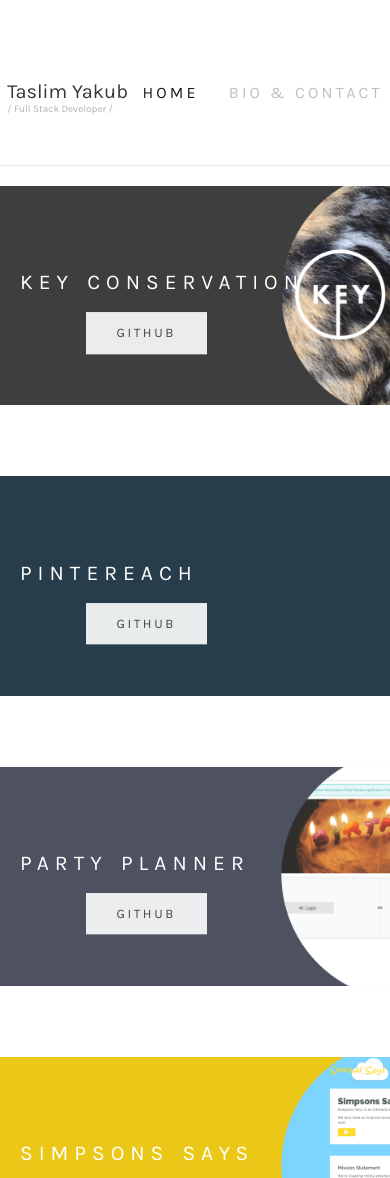
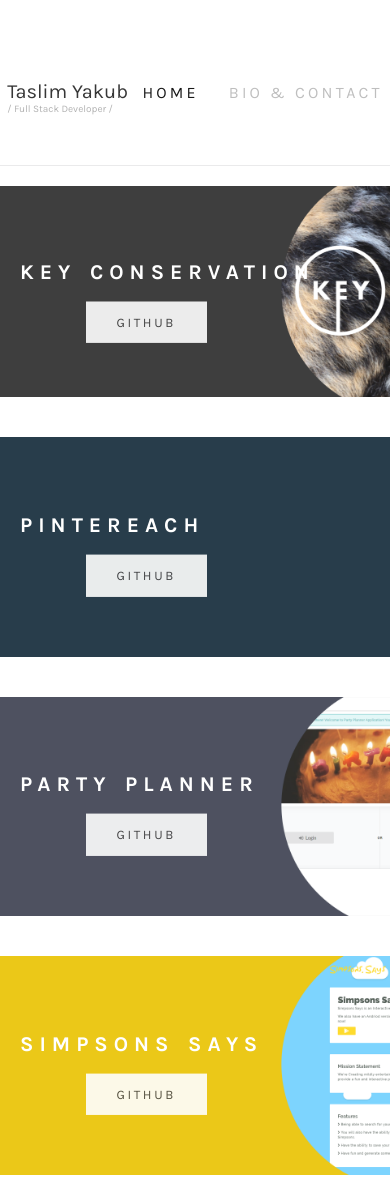
Before and after one commit to taslimy/v1, a Gatsby site: page / in a window 390 px wide. Shown: the top 1178 px of the page. Built offline with nearby package versions, Linux system fonts and the light colour scheme; Gatsby itself is replaced by a stand-in of ours.

Commit message:
added gatsby-images to speed up image load

```diff
--- a/gatsby-config.js
+++ b/gatsby-config.js
@@ -19,13 +19,13 @@
     {
       resolve: `gatsby-plugin-manifest`,
       options: {
-        name: `gatsby-starter-default`,
-        short_name: `starter`,
+        name: `Taslim Portfolio Theme`,
+        short_name: `v1`,
         start_url: `/`,
         background_color: `#663399`,
         theme_color: `#663399`,
         display: `minimal-ui`,
-        icon: `src/images/taslim-icon.png`, // This path is relative to the root of the site.
+        icon: `src/images/taslim-favicon.png`, // This path is relative to the root of the site.
       },
     },
     // this (optional) plugin enables Progressive Web App + Offline functionality
--- a/src/pages/contact.js
+++ b/src/pages/contact.js
@@ -16,7 +16,7 @@
             render={data => (
               <Image
                 fluid={data.aboutme.childImageSharp.fluid}
-                alt="testesteste"
+                alt="About me"
                 className="aboutImg"
               />
             )}
@@ -87,7 +87,7 @@
             </p>
             <p>
               <i className="fas fa-angle-right"></i>
-              <a href="tel:1234568910"> +1 347 437 9337</a>
+              <a href="tel:13474379337"> +1 347 437 9337</a>
             </p>
           </div>
         </section>
--- a/src/pages/index.js
+++ b/src/pages/index.js
@@ -2,6 +2,8 @@
 import Layout from "../components/layout"
 import SEO from "../components/seo"
 // import { Link } from "gatsby"
+import { StaticQuery, graphql } from "gatsby"
+import Image from "gatsby-image"
 import keycon from "../images/key-con.png"
 import devtheme from "../images/dev-theme.png"
 import partyplanner from "../images/party-planner.png"
@@ -13,7 +15,7 @@
     <SEO title="Home" />
     <section>
       <ul className="project-list">
-        <li className="key-con">
+        <li className="">
           <a
             target="_blank"
             rel="noopener noreferrer"
@@ -37,8 +39,16 @@
               </div>
             </div>
             <div className="img-container">
-              <img src={keycon} alt="Key Conservation" loading="lazy" />
+              <StaticQuery
+                query={query}
+                render={data => (
+                  <Image
+                    fluid={data.keycon1.childImageSharp.fluid}
+                    alt="Key Conservation"
+                  />
+                )}
               />
+              {/* <img src={keycon} alt="Key Conservation" loading="lazy" /> */}
             </div>
           </a>
         </li>
@@ -71,8 +81,16 @@
               </div>
             </div>
             <div className="img-container">
-              <img src={pintereach} alt="Pintereach" loading="lazy" />
+              <StaticQuery
+                query={query}
+                render={data => (
+                  <Image
+                    fluid={data.pintereach.childImageSharp.fluid}
+                    alt="Pintereach"
+                  />
+                )}
               />
+              {/* <img src={pintereach} alt="Pintereach" loading="lazy" /> */}
             </div>
           </a>
         </li>
@@ -105,8 +123,16 @@
               </div>
             </div>
             <div className="img-container">
-              <img src={partyplanner} alt="Party Planner" loading="lazy" />
+              <StaticQuery
+                query={query}
+                render={data => (
+                  <Image
+                    fluid={data.partyplanner.childImageSharp.fluid}
+                    alt="Party Planner"
+                  />
+                )}
               />
+              {/* <img src={partyplanner} alt="Party Planner" loading="lazy" /> */}
             </div>
           </a>
         </li>
@@ -136,8 +162,16 @@
               </div>
             </div>
             <div className="img-container">
-              <img src={simpsonssays} alt="Simpsons Says" />
+              <StaticQuery
+                query={query}
+                render={data => (
+                  <Image
+                    fluid={data.simpsonssays.childImageSharp.fluid}
+                    alt="Simpsons Says"
+                  />
+                )}
               />
+              {/* <img src={simpsonssays} alt="Simpsons Says" /> */}
             </div>
           </a>
         </li>
@@ -167,8 +201,16 @@
               </div>
             </div>
             <div className="img-container">
-              <img src={devtheme} alt="Dev Theme" />
+              <StaticQuery
+                query={query}
+                render={data => (
+                  <Image
+                    fluid={data.devtheme.childImageSharp.fluid}
+                    alt="Dev. Theme"
+                  />
+                )}
               />
+              {/* <img src={devtheme} alt="Dev Theme" loading="lazy" /> */}
             </div>
           </a>
         </li>
@@ -177,4 +219,44 @@
   </Layout>
 )
 
+const query = graphql`
+  query keycon1 {
+    keycon1: file(absolutePath: { regex: "/key-con.png/" }) {
+      childImageSharp {
+        fluid(maxWidth: 1200, maxHeight: 650) {
+          ...GatsbyImageSharpFluid
+        }
+      }
+    }
+    pintereach: file(absolutePath: { regex: "/pintereach.png/" }) {
+      childImageSharp {
+        fluid(maxWidth: 1200) {
+          ...GatsbyImageSharpFluid
+        }
+      }
+    }
+    partyplanner: file(absolutePath: { regex: "/party-planner.png/" }) {
+      childImageSharp {
+        fluid(maxWidth: 1200) {
+          ...GatsbyImageSharpFluid
+        }
+      }
+    }
+    simpsonssays: file(absolutePath: { regex: "/simpsons-says.png/" }) {
+      childImageSharp {
+        fluid(maxWidth: 1200) {
+          ...GatsbyImageSharpFluid
+        }
+      }
+    }
+    devtheme: file(absolutePath: { regex: "/dev-theme.png/" }) {
+      childImageSharp {
+        fluid(maxWidth: 1200) {
+          ...GatsbyImageSharpFluid
+        }
+      }
+    }
+  }
+`
+
 export default IndexPage
--- a/src/styles/global.scss
+++ b/src/styles/global.scss
@@ -28,8 +28,6 @@
 @import url("https://fonts.googleapis.com/css?family=Karla:400,400i,700,700i&display=swap");
 
 /* Global */
-
-//
 
 *,
 *:before,
@@ -143,6 +141,10 @@
     margin-top: 20px;
     height: auto;
   }
+
+  .aboutP {
+    margin-left: 10px;
+}
 
   footer {
     width: auto;
--- a/src/styles/layout/_header.scss
+++ b/src/styles/layout/_header.scss
@@ -10,7 +10,6 @@
 
   h1 {
     font-family: "Karla", sans-serif;
-    font-weight: 500;
     font-size: 20px;
     color: #222;
     line-height: normal;
--- a/src/styles/pages/_contact.scss
+++ b/src/styles/pages/_contact.scss
@@ -19,6 +19,8 @@
   align-items: baseline;
 
   h2 {
+    font-size: 1.3rem;
+    font-weight: 700;
     letter-spacing: 0.2em;
     color: #111;
     text-transform: uppercase;
--- a/src/styles/pages/_home.scss
+++ b/src/styles/pages/_home.scss
@@ -1,7 +1,6 @@
 section {
   display: flex;
   flex-direction: column;
-  align-items: center;
   margin: 20px auto 0px;
   max-width: 1200px;
 }
@@ -46,10 +45,11 @@
   }
   a .project-title h2 {
     text-transform: lowercase;
+    font-weight: 700;
     font-variant: small-caps;
     letter-spacing: 0.2em;
     margin-bottom: 0;
-    font-size: 40px;
+    font-size: 2.5rem;
   }
   a .project-title h3 {
     margin-bottom: 20px;
@@ -93,4 +93,8 @@
     border: 1px solid white;
     filter: grayscale(0.5) sepia(0.2);
   }
+  .img-container {
+    height: auto;
+    width: auto;
+  }
 }
```
Also changed, not shown: package.json (+4 -4 lines), src/images/taslim-favicon.png (renamed from src/images/taslim-icon.png).
